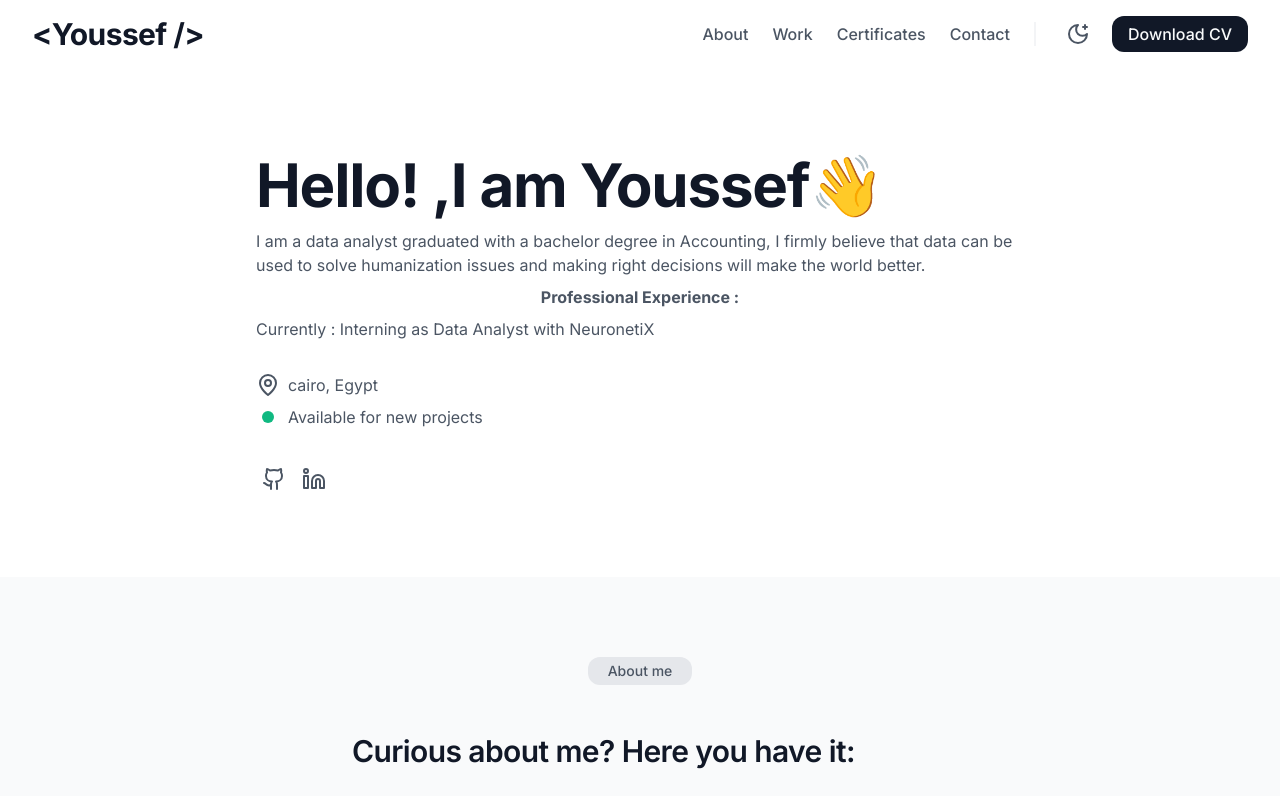
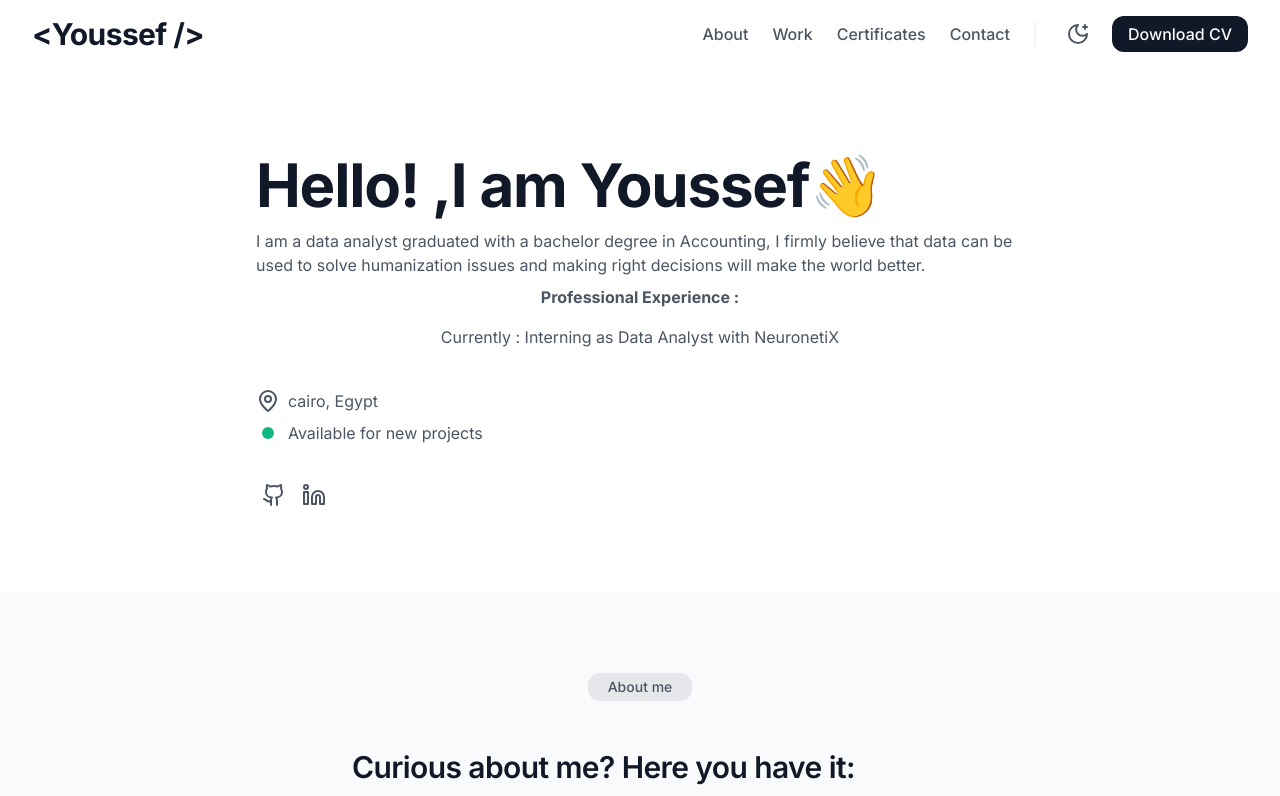
Before and after one commit to mohamedhesham569/youssef, a Next.js app: page / in a window 1280 px wide. Shown: the top 796 px of the page. Built offline with nearby package versions, Linux system fonts and the light colour scheme.

Commit message:
Update hero.tsx

```diff
--- a/src/components/sections/hero.tsx
+++ b/src/components/sections/hero.tsx
@@ -26,9 +26,9 @@ I am a data analyst graduated with a bachelor degree in Accounting, I firmly bel
             <p className='font-bold text-center'>
             Professional Experience :
             </p>
-            <Typography>
+            <p className='text-center my-2'>
             Currently : Interning as Data Analyst with NeuronetiX
-            </Typography>
+            </p>
           </div>
           <div className="flex flex-col gap-2">
             <div className="flex gap-2">
```
